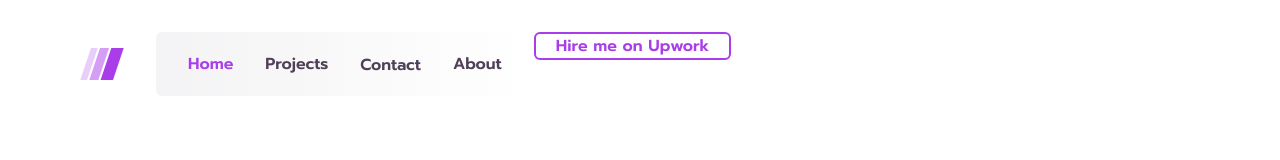
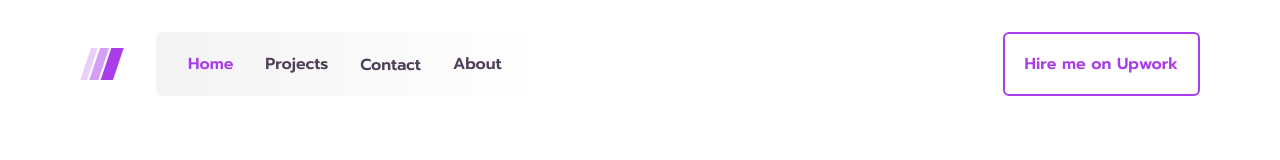
Before and after one commit to rural-dev/nextjs-portfolio, a Next.js app: page / in a window 1280 px wide. Shown: the top 160 px of the page. Built offline with nearby package versions, Linux system fonts and the light colour scheme.

Commit message:
add hire upwork

```diff
--- a/components/Header.js
+++ b/components/Header.js
@@ -51,9 +51,9 @@ const Header = () => {
             </Link>
           </li>
         </ul>
-        <a href="https://www.upwork.com/freelancers/~018467d55c4bde0a45" target='_blank' rel="noreferrer">
-        <button className="flex ml-auto rounded-md text-violet border-2 border-violet text-base font-semibold font-body px-5 items-center">Hire me on Upwork</button>
-        </a>
+
+        <button className="flex ml-auto rounded-md text-violet border-2 border-violet text-base font-semibold font-body px-5 items-center"><a href="https://www.upwork.com/freelancers/~018467d55c4bde0a45" target='_blank' rel="noreferrer">Hire me on Upwork</a></button>
+
       </nav>
       <div className="hidden mobile-menu">
       <ul>
```
